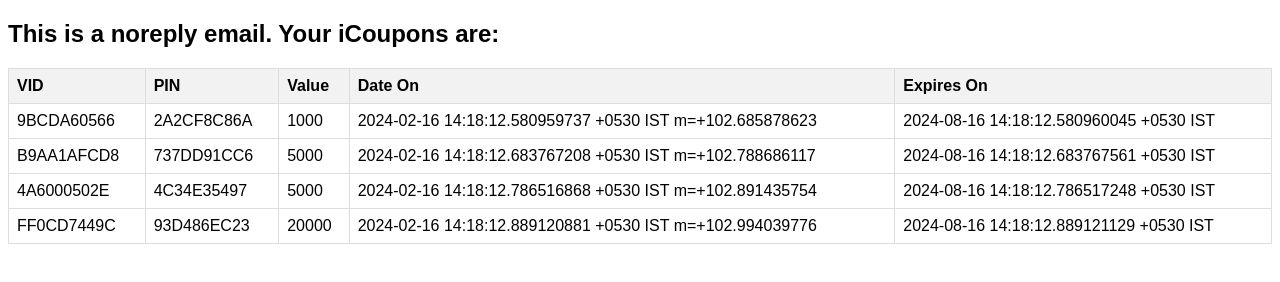
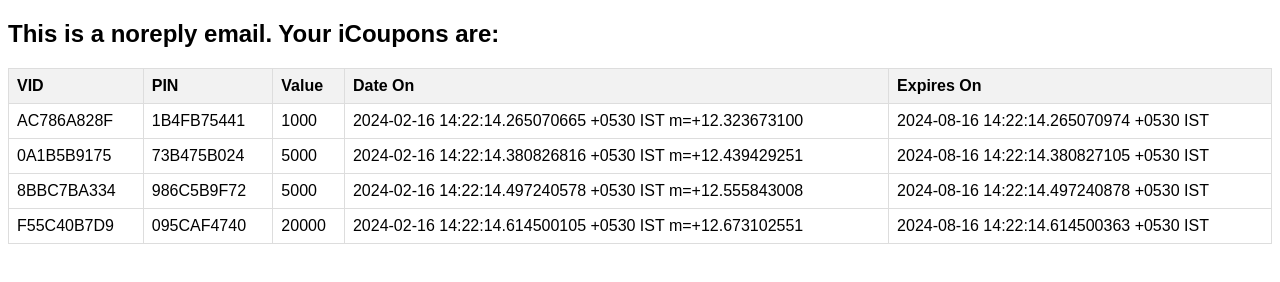
Before and after one commit to krithick-j/ui-backend, a plain HTML site: page email.html in a window 1280 px wide. Drawn offline with Linux system fonts and the light colour scheme.

Commit message:
email template path modify

```diff
--- a/email.html
+++ b/email.html
@@ -36,35 +36,35 @@
         <tbody>
 
             <tr>
-                <td>9BCDA60566</td>
-                <td>2A2CF8C86A</td>
+                <td>AC786A828F</td>
+                <td>1B4FB75441</td>
                 <td>1000</td>
-                <td>2024-02-16 14:18:12.580959737 &#43;0530 IST m=&#43;102.685878623</td>
-                <td>2024-08-16 14:18:12.580960045 &#43;0530 IST</td>
+                <td>2024-02-16 14:22:14.265070665 &#43;0530 IST m=&#43;12.323673100</td>
+                <td>2024-08-16 14:22:14.265070974 &#43;0530 IST</td>
             </tr>
 
             <tr>
-                <td>B9AA1AFCD8</td>
-                <td>737DD91CC6</td>
+                <td>0A1B5B9175</td>
+                <td>73B475B024</td>
                 <td>5000</td>
-                <td>2024-02-16 14:18:12.683767208 &#43;0530 IST m=&#43;102.788686117</td>
-                <td>2024-08-16 14:18:12.683767561 &#43;0530 IST</td>
+                <td>2024-02-16 14:22:14.380826816 &#43;0530 IST m=&#43;12.439429251</td>
+                <td>2024-08-16 14:22:14.380827105 &#43;0530 IST</td>
             </tr>
 
             <tr>
-                <td>4A6000502E</td>
-                <td>4C34E35497</td>
+                <td>8BBC7BA334</td>
+                <td>986C5B9F72</td>
                 <td>5000</td>
-                <td>2024-02-16 14:18:12.786516868 &#43;0530 IST m=&#43;102.891435754</td>
-                <td>2024-08-16 14:18:12.786517248 &#43;0530 IST</td>
+                <td>2024-02-16 14:22:14.497240578 &#43;0530 IST m=&#43;12.555843008</td>
+                <td>2024-08-16 14:22:14.497240878 &#43;0530 IST</td>
             </tr>
 
             <tr>
-                <td>FF0CD7449C</td>
-                <td>93D486EC23</td>
+                <td>F55C40B7D9</td>
+                <td>095CAF4740</td>
                 <td>20000</td>
-                <td>2024-02-16 14:18:12.889120881 &#43;0530 IST m=&#43;102.994039776</td>
-                <td>2024-08-16 14:18:12.889121129 &#43;0530 IST</td>
+                <td>2024-02-16 14:22:14.614500105 &#43;0530 IST m=&#43;12.673102551</td>
+                <td>2024-08-16 14:22:14.614500363 &#43;0530 IST</td>
             </tr>
 
         </tbody>
```
Also changed, not shown: assets/templates/email_template.html (renamed from src/service/email_template.html), 1 other file.
